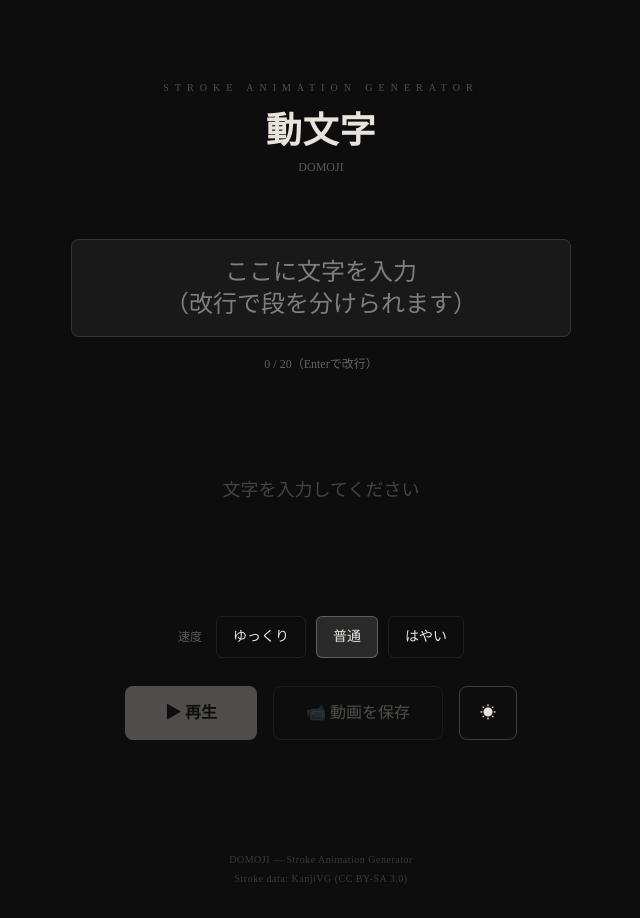
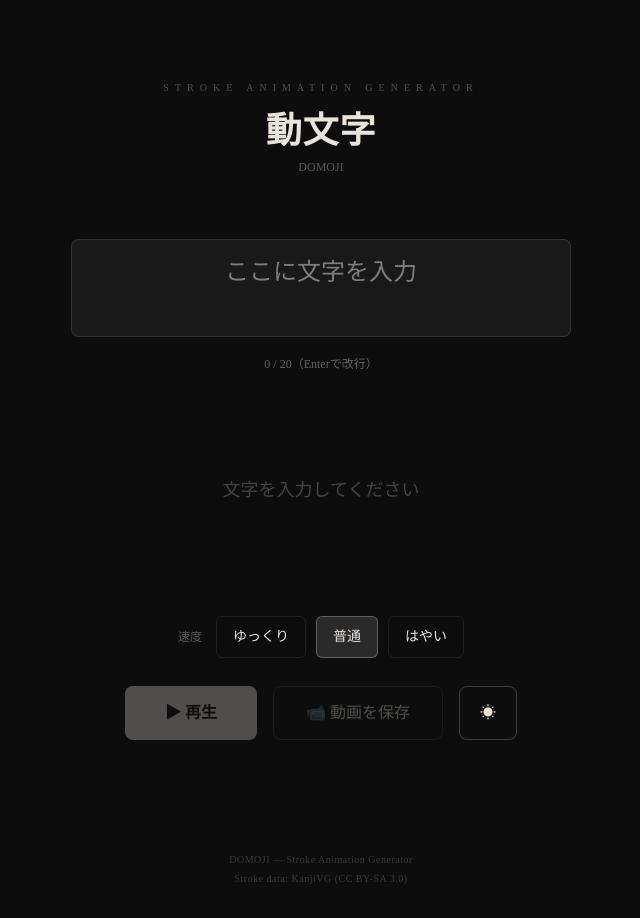
Before and after one commit to paul13131313/domoji, a React (Vite) app: page / in a window 1280 px wide. Shown: the whole page, without its empty margins (319-959 px from the left). Built offline with nearby package versions, Linux system fonts and the light colour scheme; a web font is replaced by a local one.

Commit message:
プレースホルダーから改行説明を削除

```diff
--- a/src/components/TextInput.tsx
+++ b/src/components/TextInput.tsx
@@ -19,7 +19,7 @@ export default function TextInput({ value, onChange, theme }: Props) {
             onChange(raw)
           }
         }}
-        placeholder="ここに文字を入力&#10;（改行で段を分けられます）"
+        placeholder="ここに文字を入力"
         rows={2}
         className="w-full text-center text-2xl py-4 px-6 rounded-lg border outline-none transition-colors resize-none"
         style={{
```
